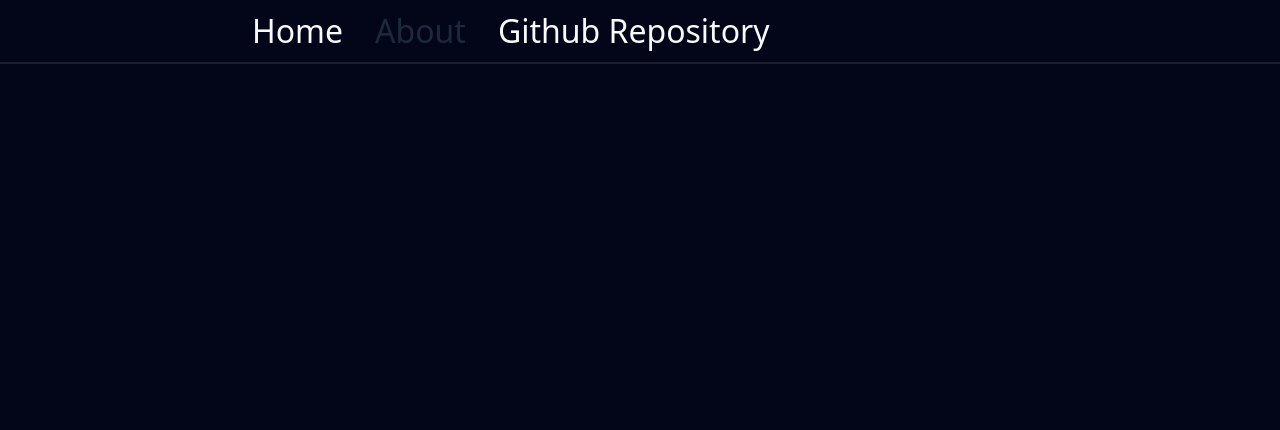
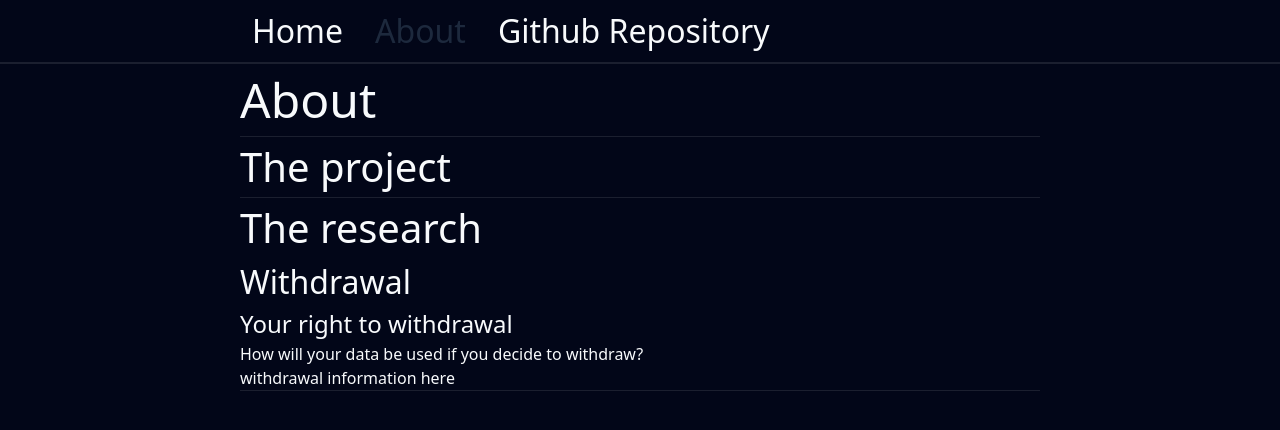
Before and after one commit to jake05050505/UA92-Project, a Next.js app: page /about in a window 1280 px wide. Shown: the top 430 px of the page. Built offline with nearby package versions, Linux system fonts and the light colour scheme.

Commit message:
add content to /about page

```diff
--- a/app/about/page.tsx
+++ b/app/about/page.tsx
@@ -2,6 +2,23 @@ import Header from "@/components/Header"
 
 export default function About(){
     return (
-        <Header />
+        <>
+            <Header />
+            <main>
+                <div id="main-content" className="content">
+                    <h1>About</h1>
+                    <hr></hr>
+                    <h2>The project</h2>
+
+                    <hr></hr>
+                    <h2>The research</h2>
+                    <h3>Withdrawal</h3>
+                    <h4>Your right to withdrawal</h4>
+                    <h5>How will your data be used if you decide to withdraw?</h5>
+                    <p>withdrawal information here</p>
+                    <hr></hr>
+                </div>
+            </main>
+        </>
     )
 }
--- a/app/globals.css
+++ b/app/globals.css
@@ -255,6 +255,23 @@ main, #main-content {
     text-align: center;
 }
 /* #endregion */
+/* #region about */
+h1 {
+    font-size: 3rem;
+}
+
+h2 {
+    font-size: 2.5rem;
+}
+
+h3 {
+    font-size: 2rem;
+}
+
+h4 {
+    font-size: 1.5rem;
+}
+/* #endregion */
 /* #region classes */
 .centered {
     width: fit-content;
```
